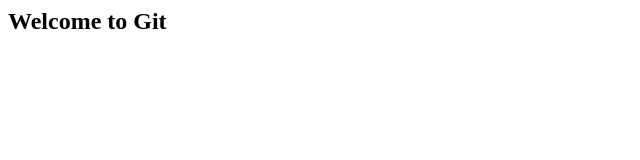
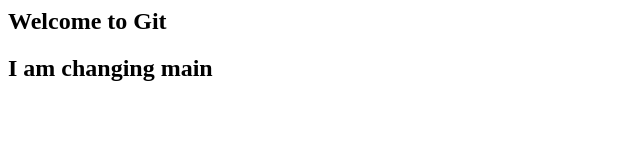
Before and after one commit to Shraddha-Kulkarni2023/ParentalSupportProject, a plain HTML site: page index.html in a window 1280 px wide. Shown: the whole page, without its empty margins (0-640 px from the left). Drawn offline with Linux system fonts and the light colour scheme.

Commit message:
Changed main

```diff
--- a/index.html
+++ b/index.html
@@ -1,5 +1,6 @@
 <html>
 <body>
 <h2>Welcome to Git</h2>
+<h2>I am changing main</h2>
 </body>
 </html>
```
